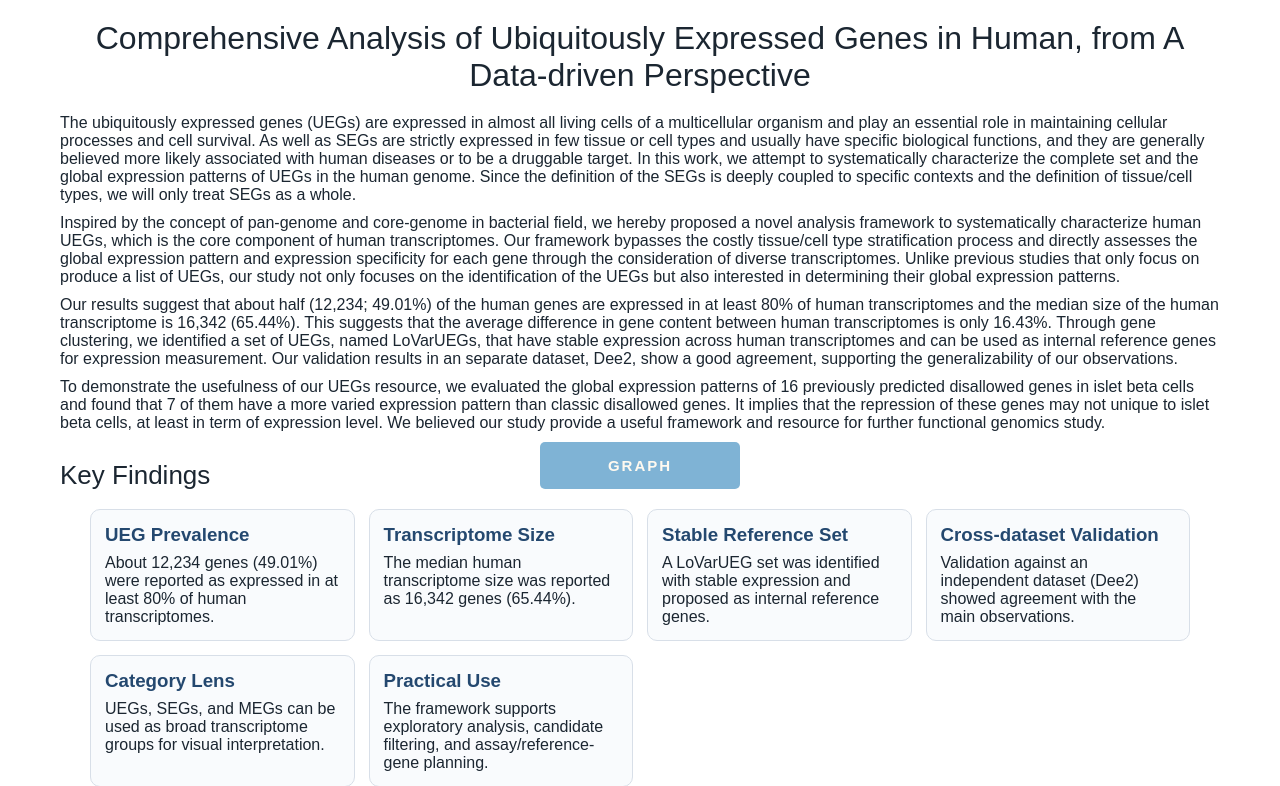
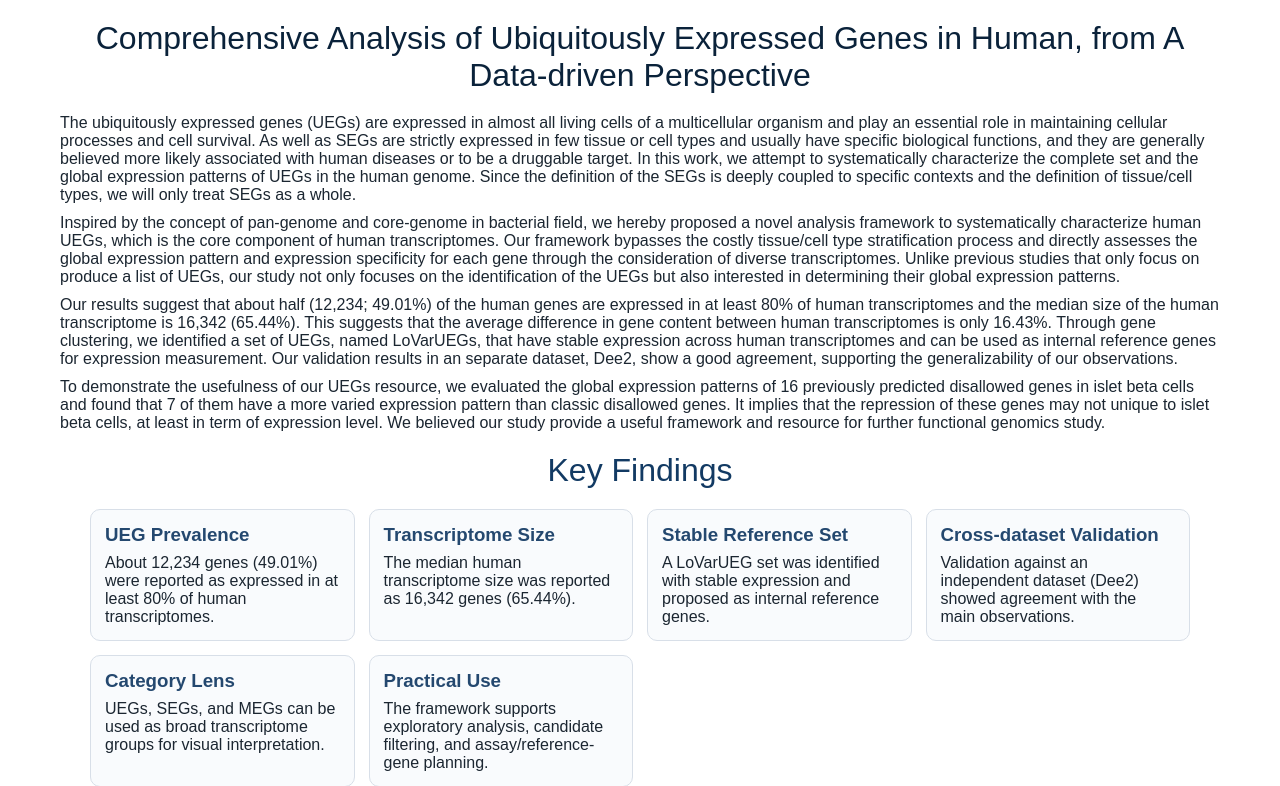
Before and after one commit to TongyeZ/UEG_Website, a Flask app: page / in a window 1280 px wide. Shown: the part 70-856 px from the top of the page. Run offline with Flask 2, Linux system fonts and the light colour scheme; parts of the project's set-up code (start-up, migrations or seed data) failed here and were passed over.

Commit message:
Updated style and format of About page

```diff
--- a/templates/index.html
+++ b/templates/index.html
@@ -12,7 +12,7 @@
       } */
 
       h1{
-        color: #1B2631;
+        color: #0a223a;
         text-align: center;
         font-family: arial, sans-serif;
         font-size: 32px;
@@ -64,11 +64,12 @@
       }
 
       .sectionTitle {
-        margin: 28px 60px 10px 60px;
-        font-size: 26px;
-        color: #1B2631;
-        font-family: Arial, sans-serif;
-        font-weight: 300;
+        color: #123A63;
+        text-align: center;
+        font-family: arial, sans-serif;
+        font-size: 32px;
+        margin: 20px 70px;
+        font-weight: 100;
       }
 
     </style>
@@ -89,10 +90,6 @@
       <p>Our results suggest that about half (12,234; 49.01%) of the human genes are expressed in at least 80% of human transcriptomes and the median size of the human transcriptome is 16,342 (65.44%). This suggests that the average difference in gene content between human transcriptomes is only 16.43%. Through gene clustering, we identified a set of UEGs, named LoVarUEGs, that have stable expression across human transcriptomes and can be used as internal reference genes for expression measurement. Our validation results in an separate dataset, Dee2, show a good agreement, supporting the generalizability of our observations.</p>
       <p>To demonstrate the usefulness of our UEGs resource, we evaluated the global expression patterns of 16 previously predicted disallowed genes in islet beta cells and found that 7 of them have a more varied expression pattern than classic disallowed genes. It implies that the repression of these genes may not unique to islet beta cells, at least in term of expression level.
           We believed our study provide a useful framework and resource for further functional genomics study.</p>
-
-      <a class="ueg" href="/graph">
-        <button> GRAPH </button>
-      </a>
 
       <h2 class="sectionTitle">Key Findings</h2>
       <div class="wrap">
```
